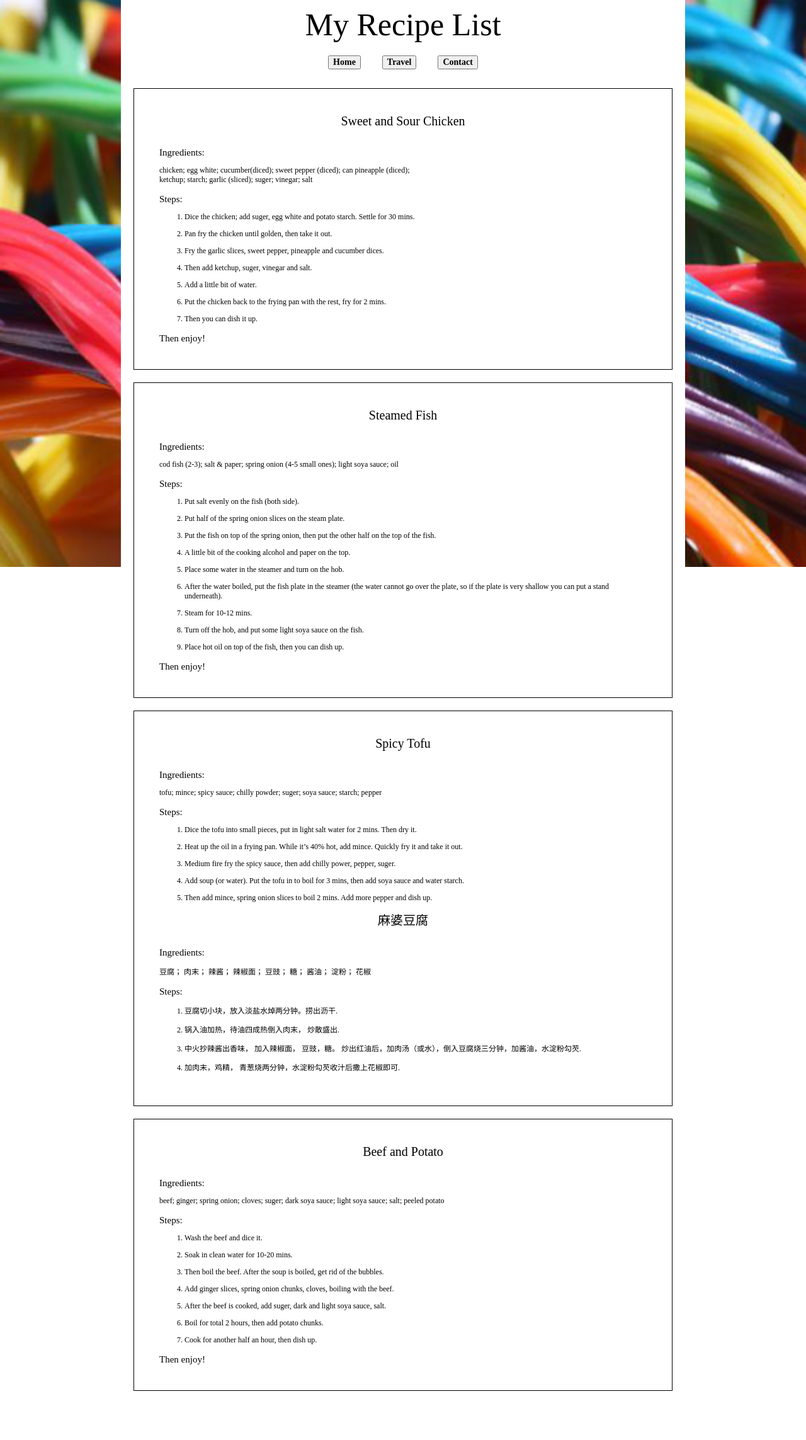
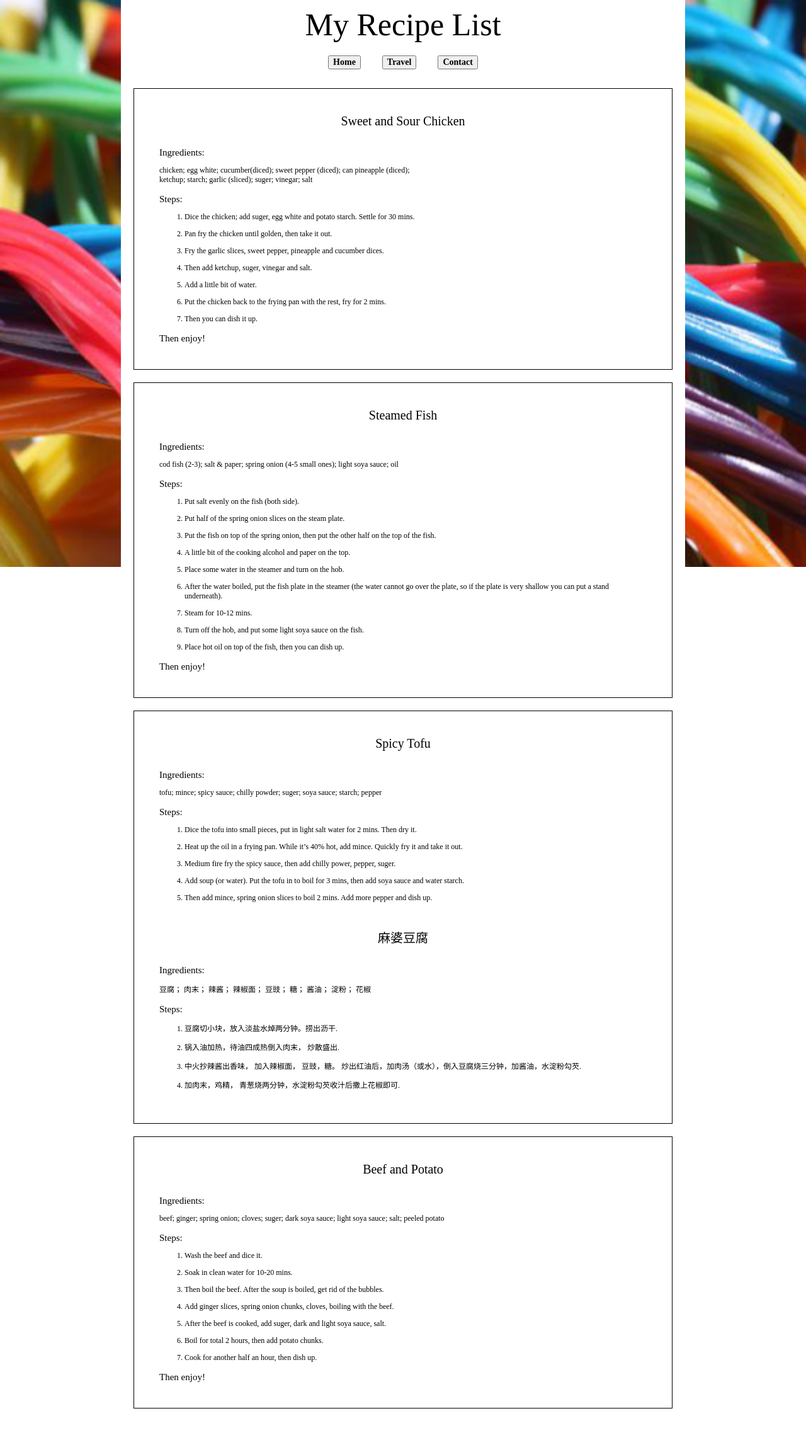
Before and after one commit to WenniAlexander/Website, a Jekyll site: the page built from food/index.html, in a window 1280 px wide. Shown: the whole page at 63% size. Built offline with Jekyll 4.4.1, drawn with Linux system fonts in a browser that asks for light colours; some web fonts are replaced; before the commit the page ends 2258 px from its top, so only the background shows below that.

Commit message:
Update food.css

```diff
--- a/css/food.css
+++ b/css/food.css
@@ -75,13 +75,16 @@ h2 {
     margin: 0 auto;
     margin-top: 0;
     margin-bottom: 30px;
+    margin-top: 40px;
 }
 
 #box {
     margin: 0 20px;
     border:1px solid black;
     margin-bottom: 20px;
-    padding: 40px;
+    padding-left: 40px;
+    padding-right: 40px;
+    padding-bottom: 40px;
 }
 
 h3 {
```
